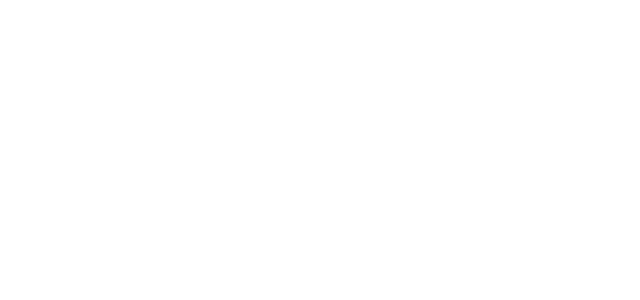
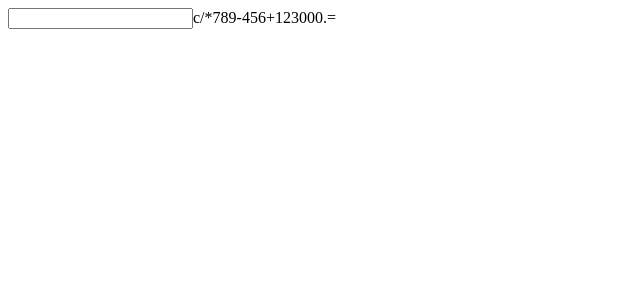
Before and after one commit to kk8912/Calculator, a React (Create React App) app: page / in a window 1280 px wide. Shown: the top 300 px of the page, without its empty margins (0-640 px from the left). Built offline with nearby package versions, Linux system fonts and the light colour scheme.

Commit message:
updated App.js

```diff
--- a/src/App.js
+++ b/src/App.js
@@ -1,10 +1,33 @@
+import { useState } from "react";
 
 
 function App() {
+  const [inputValue,setInputValue] = useState("");
   return (
-    <div>
+    <>
+      <form name="calc" className="calculator">
+        <input type="text" className="value" value={inputValue}/>
+        <span className="num clear">c</span>
+        <span>/</span>
+        <span>*</span>
+        <span>7</span>
+        <span>8</span>
+        <span>9</span>
+        <span>-</span>
+        <span>4</span>
+        <span>5</span>
+        <span>6</span>
+        <span>+</span>
+        <span>1</span>
+        <span>2</span>
+        <span>3</span>
+        <span>0</span>
+        <span>00</span>
+        <span>.</span>
+        <span>=</span>
 
-    </div>
+      </form>
+    </>
   );
 }
 
```
